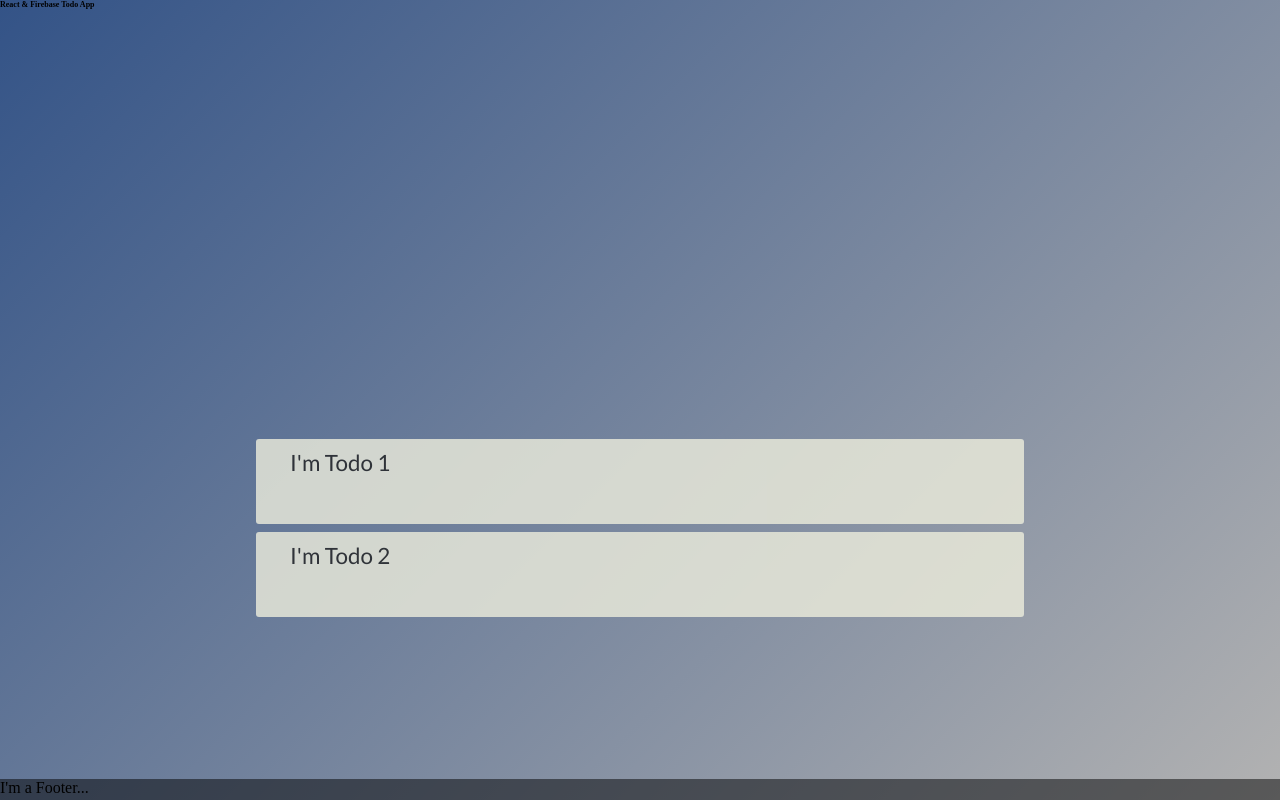
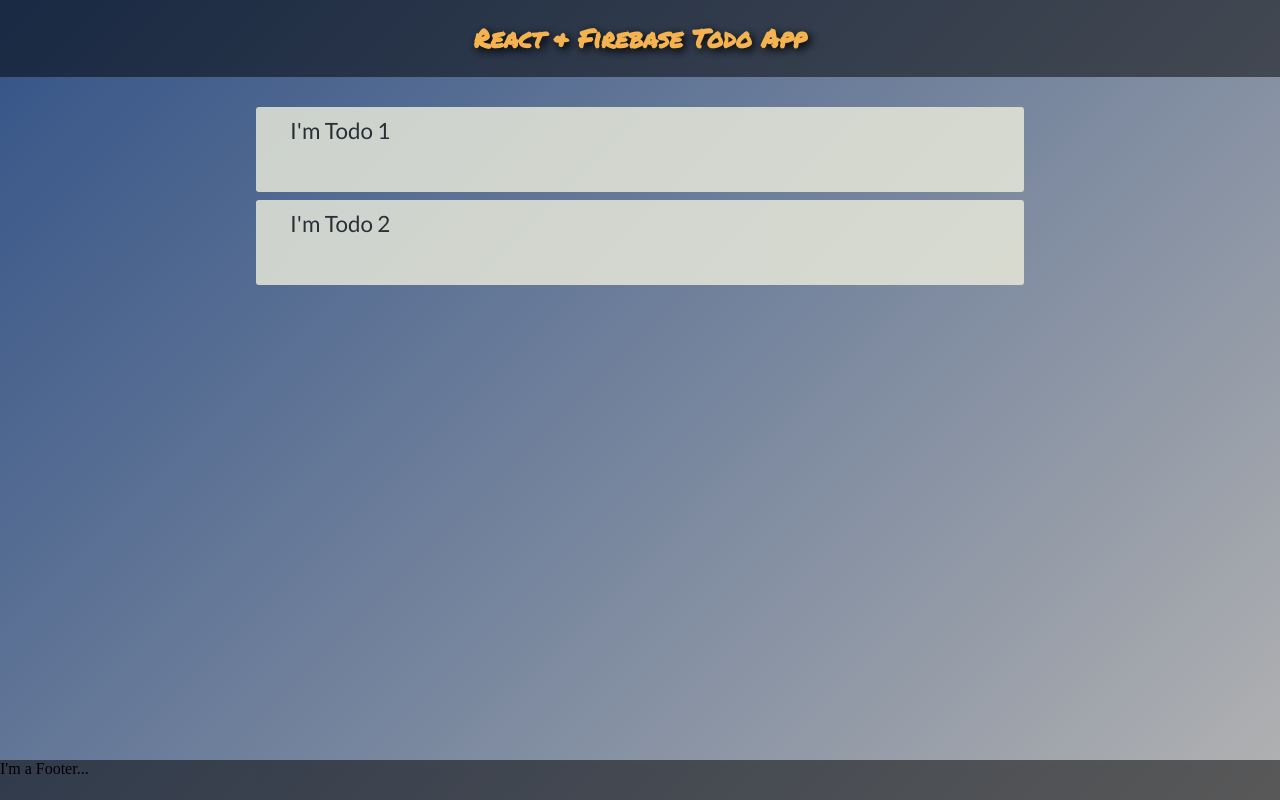
Before and after one commit to NomanGul/React-TODO-App, a React (Create React App) app: page / in a window 1280 px wide. Built offline with nearby package versions, Linux system fonts and the light colour scheme.

Commit message:
changing class name

```diff
--- a/src/App.js
+++ b/src/App.js
@@ -16,7 +16,7 @@
     const { todos } = this.state;
     return (
       <div className="todosWrapper">
-        <div className="todosHeading">
+        <div className="todosHeader">
           <h1 className="heading">React & Firebase Todo App</h1>
         </div>
         <div className="todosBody">
```
